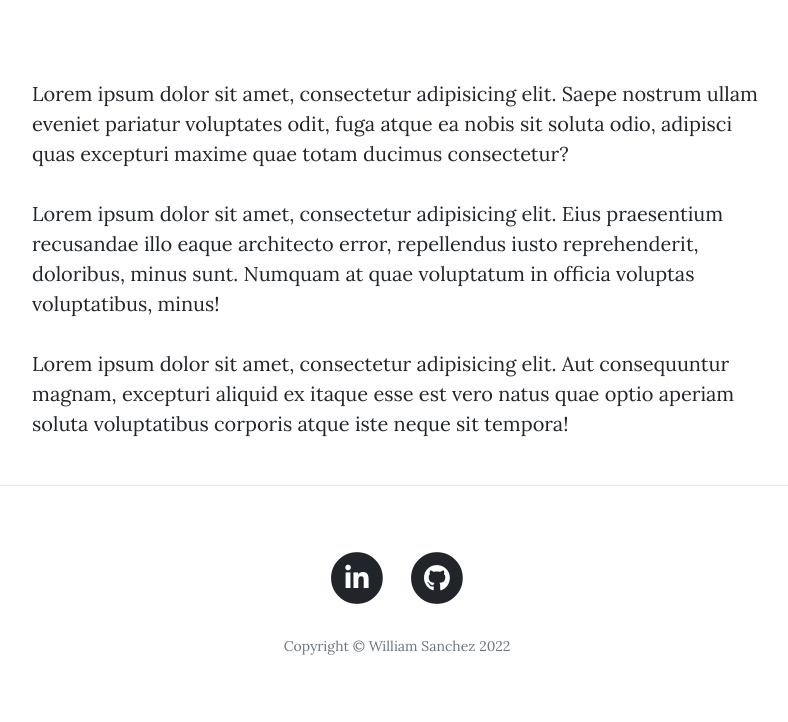
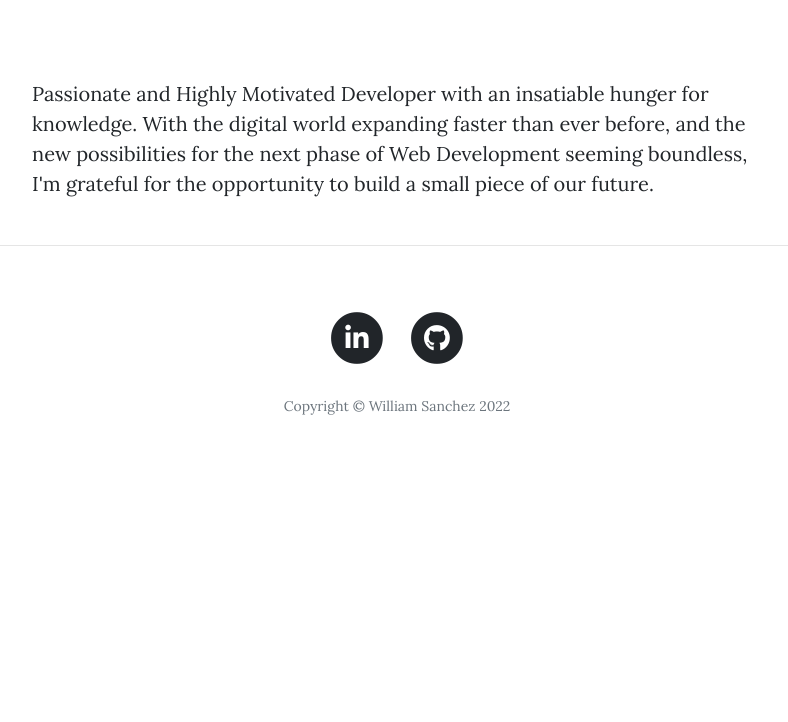
Before and after one commit to willsanchez86/Final-Blog, a Flask app: page /about in a window 1280 px wide. Shown: the part 533-1255 px from the top of the page, without its empty margins (243-1031 px from the left). After the commit the page ends 948 px from the top, so only its background shows below. Run offline with Flask 2, Linux system fonts and the light colour scheme; some libraries are stand-ins or nearby versions.

Commit message:
Updated masthead images and added Open Graph meta tags

```diff
--- a/templates/about.html
+++ b/templates/about.html
@@ -1,7 +1,12 @@
 {% include "header.html" %}
 
 <!-- Page Header -->
-  <header class="masthead" style="background-image: url('https://images.squarespace-cdn.com/content/v1/57ab98a2ff7c50c35fb051f2/1552324888704-KXJ8GJAOGVHUYZIAKLOD/Heyward_Cameron.jpg?format=1500w')">
+<header
+  class="masthead"
+  style="
+    background-image: url('../static/img/fotis-fotopoulos-DuHKoV44prg-unsplash.jpg');
+  "
+>
   <div class="overlay"></div>
   <div class="container">
     <div class="row">
@@ -19,13 +24,17 @@
 <div class="container">
   <div class="row">
     <div class="col-lg-8 col-md-10 mx-auto">
-        <p>Lorem ipsum dolor sit amet, consectetur adipisicing elit. Saepe nostrum ullam eveniet pariatur voluptates odit, fuga atque ea nobis sit soluta odio, adipisci quas excepturi maxime quae totam ducimus consectetur?</p>
-        <p>Lorem ipsum dolor sit amet, consectetur adipisicing elit. Eius praesentium recusandae illo eaque architecto error, repellendus iusto reprehenderit, doloribus, minus sunt. Numquam at quae voluptatum in officia voluptas voluptatibus, minus!</p>
-        <p>Lorem ipsum dolor sit amet, consectetur adipisicing elit. Aut consequuntur magnam, excepturi aliquid ex itaque esse est vero natus quae optio aperiam soluta voluptatibus corporis atque iste neque sit tempora!</p>
+      <p>
+        Passionate and Highly Motivated Developer with an insatiable hunger for
+        knowledge. With the digital world expanding faster than ever before, and
+        the new possibilities for the next phase of Web Development seeming
+        boundless, I'm grateful for the opportunity to build a small piece of
+        our future.
+      </p>
     </div>
   </div>
 </div>
 
-  <hr>
+<hr />
 
 {% include "footer.html" %}
--- a/templates/header.html
+++ b/templates/header.html
@@ -1,44 +1,80 @@
 <!DOCTYPE html>
 <html lang="en">
-
   <head>
-
-  <meta charset="utf-8">
-  <meta name="viewport" content="width=device-width, initial-scale=1, shrink-to-fit=no">
-  <meta name="description" content="">
-  <meta name="author" content="">
+    <meta charset="utf-8" />
+    <meta
+      name="viewport"
+      content="{{ url_for('static', filename='img/blog.JPG') }}"
+    />
+    <meta property="og:image" content="./oca-minting-dapp.PNG" />
+    <meta property="og:title" content="Web Blog" />
+    <meta property="og:description" content="Personal Blog Website" />
 
     <title>Will's Blog</title>
 
     <!--    Bootstrap Installation-->
-    <link rel="stylesheet" href="https://cdn.jsdelivr.net/npm/bootstrap@4.6.1/dist/css/bootstrap.min.css"
-          integrity="sha384-zCbKRCUGaJDkqS1kPbPd7TveP5iyJE0EjAuZQTgFLD2ylzuqKfdKlfG/eSrtxUkn" crossorigin="anonymous">
+    <link
+      rel="stylesheet"
+      href="https://cdn.jsdelivr.net/npm/bootstrap@4.6.1/dist/css/bootstrap.min.css"
+      integrity="sha384-zCbKRCUGaJDkqS1kPbPd7TveP5iyJE0EjAuZQTgFLD2ylzuqKfdKlfG/eSrtxUkn"
+      crossorigin="anonymous"
+    />
 
     <!-- Option 1: jQuery and Bootstrap Bundle (includes Popper) -->
-    <script src="https://cdn.jsdelivr.net/npm/jquery@3.5.1/dist/jquery.slim.min.js" integrity="sha384-DfXdz2htPH0lsSSs5nCTpuj/zy4C+OGpamoFVy38MVBnE+IbbVYUew+OrCXaRkfj" crossorigin="anonymous"></script>
-    <script src="https://cdn.jsdelivr.net/npm/bootstrap@4.6.1/dist/js/bootstrap.bundle.min.js" integrity="sha384-fQybjgWLrvvRgtW6bFlB7jaZrFsaBXjsOMm/tB9LTS58ONXgqbR9W8oWht/amnpF" crossorigin="anonymous"></script>
-
+    <script
+      src="https://cdn.jsdelivr.net/npm/jquery@3.5.1/dist/jquery.slim.min.js"
+      integrity="sha384-DfXdz2htPH0lsSSs5nCTpuj/zy4C+OGpamoFVy38MVBnE+IbbVYUew+OrCXaRkfj"
+      crossorigin="anonymous"
+    ></script>
+    <script
+      src="https://cdn.jsdelivr.net/npm/bootstrap@4.6.1/dist/js/bootstrap.bundle.min.js"
+      integrity="sha384-fQybjgWLrvvRgtW6bFlB7jaZrFsaBXjsOMm/tB9LTS58ONXgqbR9W8oWht/amnpF"
+      crossorigin="anonymous"
+    ></script>
 
     <!--  &lt;!&ndash; Bootstrap core CSS &ndash;&gt;-->
     <!--  <link href="{{ url_for('static', filename='vendor/bootstrap/css/bootstrap.min.css') }}" rel="stylesheet">-->
 
     <!-- Custom fonts for this template -->
-  <link href="{{ url_for('static', filename='vendor/fontawesome-free/css/all.min.css')}}" rel="stylesheet" type="text/css">
-  <link href='https://fonts.googleapis.com/css?family=Lora:400,700,400italic,700italic' rel='stylesheet' type='text/css'>
-  <link href='https://fonts.googleapis.com/css?family=Open+Sans:300italic,400italic,600italic,700italic,800italic,400,300,600,700,800' rel='stylesheet' type='text/css'>
+    <link
+      href="{{ url_for('static', filename='vendor/fontawesome-free/css/all.min.css')}}"
+      rel="stylesheet"
+      type="text/css"
+    />
+    <link
+      href="https://fonts.googleapis.com/css?family=Lora:400,700,400italic,700italic"
+      rel="stylesheet"
+      type="text/css"
+    />
+    <link
+      href="https://fonts.googleapis.com/css?family=Open+Sans:300italic,400italic,600italic,700italic,800italic,400,300,600,700,800"
+      rel="stylesheet"
+      type="text/css"
+    />
 
     <!-- Custom styles for this template -->
-  <link href="{{ url_for('static', filename='css/clean-blog.min.css')}}" rel="stylesheet">
-
+    <link
+      href="{{ url_for('static', filename='css/clean-blog.min.css')}}"
+      rel="stylesheet"
+    />
   </head>
 
   <body>
-
     <!-- Navigation -->
     <nav class="navbar navbar-expand-lg navbar-light fixed-top" id="mainNav">
       <div class="container">
-      <a class="navbar-brand" href="{{url_for('get_all_posts')}}">Will's Blog</a>
-      <button class="navbar-toggler navbar-toggler-right" type="button" data-toggle="collapse" data-target="#navbarResponsive" aria-controls="navbarResponsive" aria-expanded="false" aria-label="Toggle navigation">
+        <a class="navbar-brand" href="{{url_for('get_all_posts')}}"
+          >Will's Blog</a
+        >
+        <button
+          class="navbar-toggler navbar-toggler-right"
+          type="button"
+          data-toggle="collapse"
+          data-target="#navbarResponsive"
+          aria-controls="navbarResponsive"
+          aria-expanded="false"
+          aria-label="Toggle navigation"
+        >
           Menu
           <i class="fas fa-bars"></i>
         </button>
@@ -69,3 +105,5 @@
         </div>
       </div>
     </nav>
+  </body>
+</html>
```
Also changed, not shown: templates/login.html (+13 -17 lines), templates/register.html (+11 -10 lines), static/img/blog.JPG (added), static/img/fotis-fotopoulos-DuHKoV44prg-unsplash.jpg (added), static/img/micah-williams-lmFJOx7hPc4-unsplash.jpg (added), static/img/sigmund-_dJCBtdUu74-unsplash.jpg (added). Lines whose indentation alone changed are shown as unchanged.
